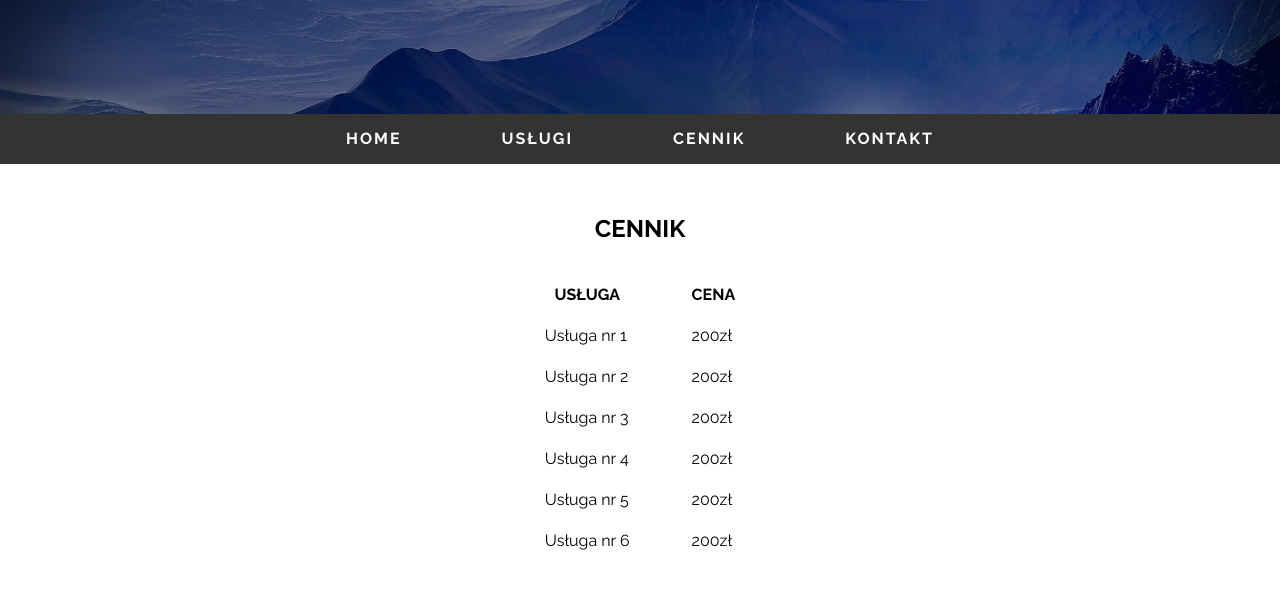
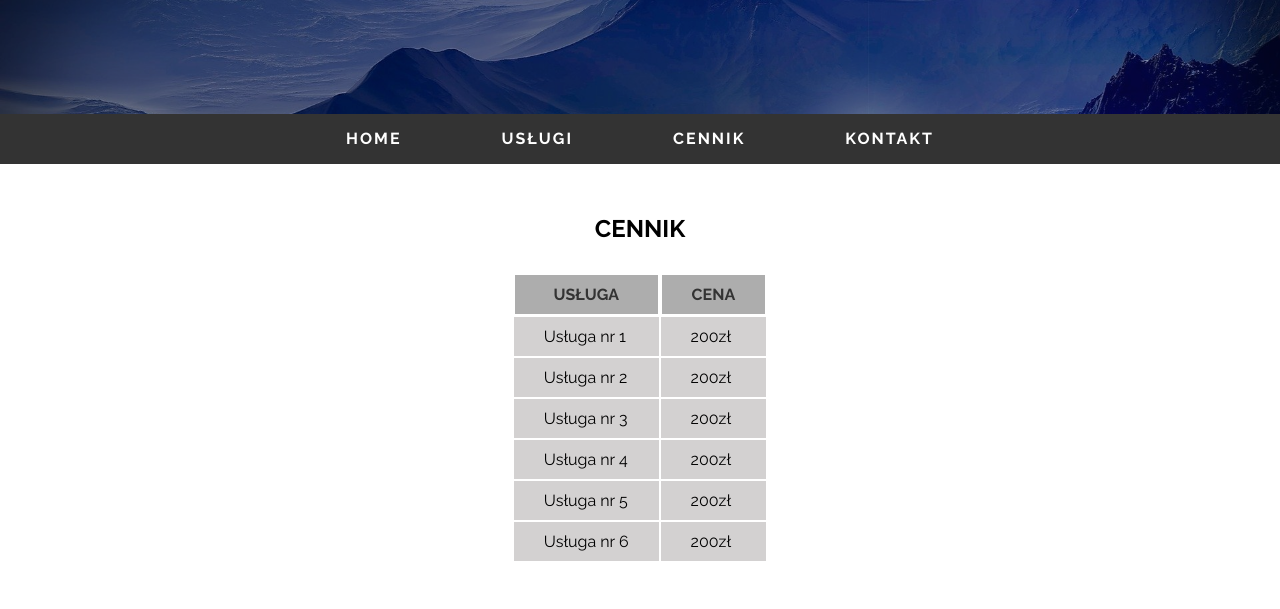
Before and after one commit to sBoratynska/Project-website-subpages, a plain HTML site: page cennik.html in a window 1280 px wide. Shown: the part 186-795 px from the top of the page. Drawn offline with Linux system fonts and the light colour scheme.

Commit message:
Changes in table style

```diff
--- a/css/style.css
+++ b/css/style.css
@@ -145,6 +145,20 @@ h2 {
 	text-transform: uppercase;
 }
 
+table {
+	border-spacing: 0;
+}
+th {
+	background-color: hsl(0, 0%, 68%);
+	color:#333;
+	border: 2px solid #fff;
+}
+
+td {
+	background-color: #d3d1d1;
+	border: 1px solid #fff;
+}
+
 /* kontakt  */
 .contact-info {
 	text-align: center;
```
